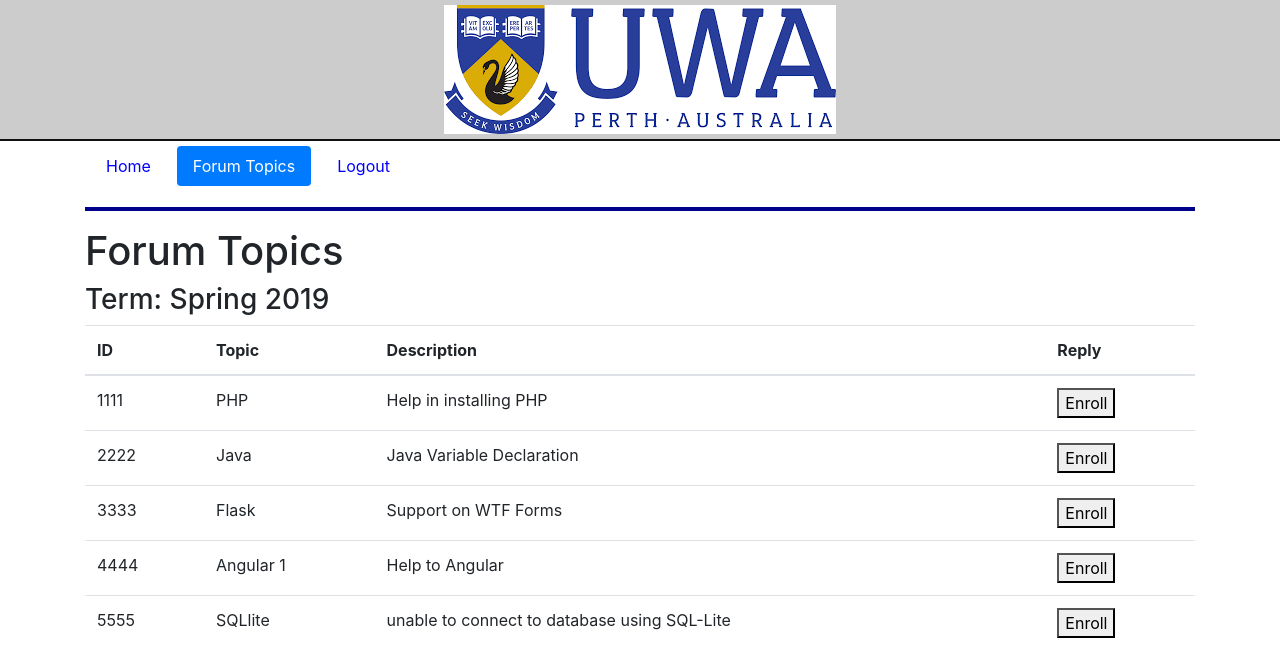
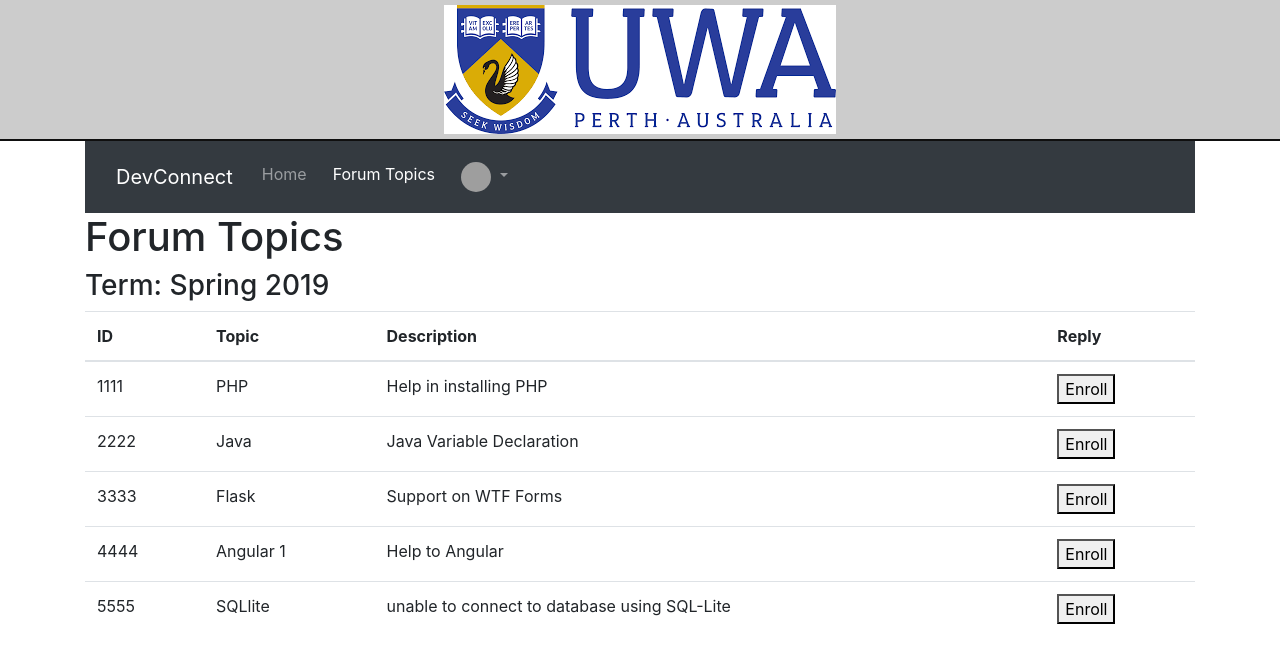
Before and after one commit to ramandatta87/CITS5505_UWA_Group_Project, a Flask app: page /forum in a window 1280 px wide. Shown: the top 649 px of the page. Run offline with Flask 3, Linux system fonts and the light colour scheme; a user stored in the database is signed in; some libraries are stand-ins or nearby versions; grey boxes are pictures that could not be loaded.

Commit message:
Added USer Icon, Profile in Navigation bar. Also added bootstrap functionality.

```diff
--- a/app/templates/includes/nav.html
+++ b/app/templates/includes/nav.html
@@ -1,16 +1,34 @@
 <header>
-    <nav>
-        <ul class="nav nav-pills">
-            <li class="nav-item"><a href="{{ url_for('main.index') }}" class="nav-link {{ 'active' if request.path == url_for('main.index') else '' }}">Home</a></li>
-            <li class="nav-item"><a href="{{ url_for('main.forum') }}" class="nav-link {{ 'active' if request.path == url_for('main.forum') else '' }}">Forum Topics</a></li>
-
-            {% if 'logged_in' in session and session['logged_in'] %}
-                <li class="nav-item"><a href="{{ url_for('auth.logout') }}" class="nav-link">Logout</a></li>
-            {% else %}
-                <li class="nav-item"><a href="{{ url_for('auth.register') }}" class="nav-link {{ 'active' if request.path == url_for('auth.register') else '' }}">Register</a></li>
-                <li class="nav-item"><a href="{{ url_for('auth.login') }}" class="nav-link {{ 'active' if request.path == url_for('auth.login') else '' }}">Login</a></li>
-            {% endif %}
-        </ul>
+    <nav class="navbar navbar-expand-lg navbar-dark bg-dark">
+        <div class="container-fluid">
+            <a class="navbar-brand" href="{{ url_for('main.index') }}">DevConnect</a>
+            <button class="navbar-toggler" type="button" data-bs-toggle="collapse" data-bs-target="#navbarNav" aria-controls="navbarNav" aria-expanded="false" aria-label="Toggle navigation">
+                <span class="navbar-toggler-icon"></span>
+            </button>
+            <div class="collapse navbar-collapse" id="navbarNav">
+                <ul class="navbar-nav ms-auto">
+                    <li class="nav-item">
+                        <a href="{{ url_for('main.index') }}" class="nav-link {{ 'active' if request.path == url_for('main.index') else '' }}">Home</a>
+                    </li>
+                    <li class="nav-item">
+                        <a href="{{ url_for('main.forum') }}" class="nav-link {{ 'active' if request.path == url_for('main.forum') else '' }}">Forum Topics</a>
+                    </li>
+                    {% if 'logged_in' in session and session['logged_in'] %}
+                        <!-- User dropdown menu -->
+                        <li class="nav-item dropdown">
+                            <a class="nav-link dropdown-toggle" href="#" id="navbarDropdownMenuLink" role="button" data-bs-toggle="dropdown" aria-expanded="false">
+                                <img src="{{ session['user_image'] }}" alt="user image" class="rounded-circle" style="width: 30px; height: 30px;">
+                            </a>
+                            <ul class="dropdown-menu" aria-labelledby="navbarDropdownMenuLink">
+                                <li><a class="dropdown-item" href="{{ url_for('auth.profile') }}">Profile</a></li>
+                                <li><a class="dropdown-item" href="{{ url_for('auth.change_password') }}">Change Password</a></li>
+                                <li><hr class="dropdown-divider"></li>
+                                <li><a class="dropdown-item" href="{{ url_for('auth.logout') }}">Logout</a></li>
+                            </ul>
+                        </li>
+                    {% endif %}
+                </ul>
+            </div>
+        </div>
     </nav>
-    <hr style="clear:both">
 </header>
```
